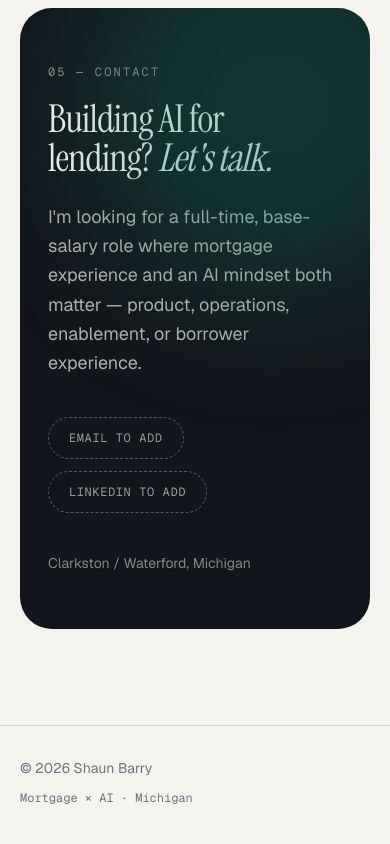
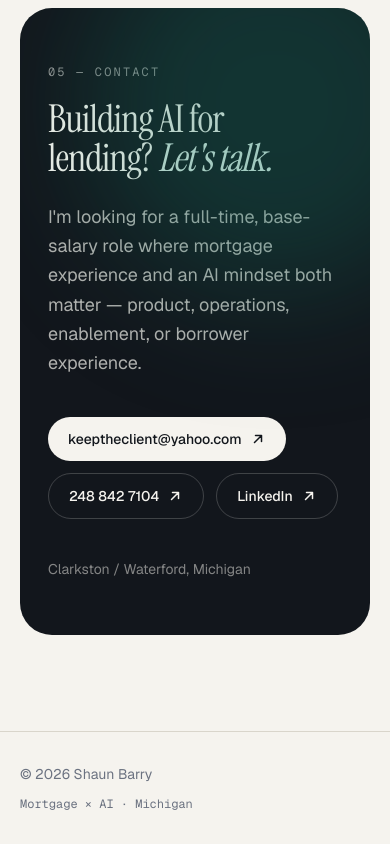
Before and after one commit to XBitcoinBytes/shaun-barry-portfolio, a Next.js app: page / in a window 390 px wide. Shown: the part 8924-9768 px from the top of the page. Built offline with nearby package versions, Linux system fonts and the light colour scheme.

Commit message:
Add contact: email, phone, LinkedIn

```diff
--- a/src/app/page.tsx
+++ b/src/app/page.tsx
@@ -429,6 +429,14 @@ export default function Home() {
                     Email to add
                   </span>
                 )}
+                {profile.phone ? (
+                  <a
+                    href={`tel:+1${profile.phone.replace(/\D/g, "")}`}
+                    className="group inline-flex items-center gap-2 rounded-full border border-paper/20 px-5 py-3 text-sm font-medium hover:border-paper/50"
+                  >
+                    {profile.phone} <Arrow />
+                  </a>
+                ) : null}
                 {profile.linkedin ? (
                   <a
                     href={profile.linkedin}
--- a/src/content/profile.ts
+++ b/src/content/profile.ts
@@ -12,9 +12,9 @@ export const profile = {
   openTo: "Open to full-time, base-salary roles",
 
   // ---- Needs Shaun's input ----
-  email: null as string | null, // e.g. "shaun@example.com"
-  phone: null as string | null,
-  linkedin: null as string | null, // full URL once verified
+  email: "keeptheclient@yahoo.com" as string | null,
+  phone: "248 842 7104" as string | null,
+  linkedin: "https://www.linkedin.com/in/barryshaun/" as string | null,
   github: null as string | null, // full URL once verified
   photo: null as string | null, // e.g. "/shaun.jpg" placed in /public
   resumePdf: null as string | null, // e.g. "/Shaun-Barry-Resume.pdf" placed in /public
```
